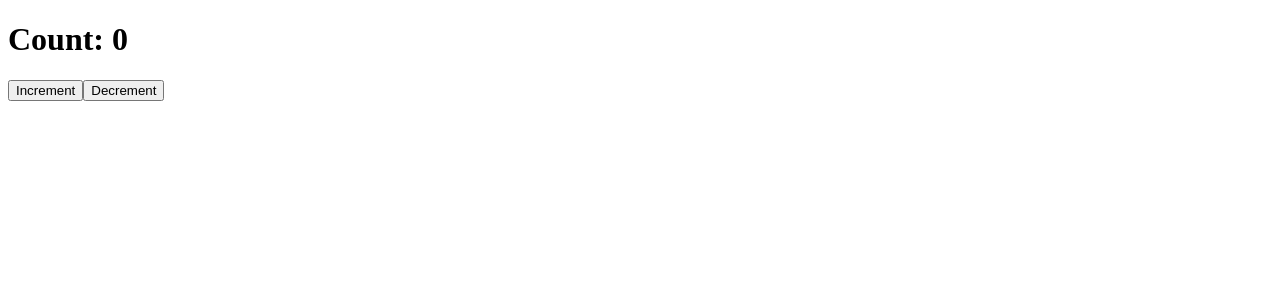
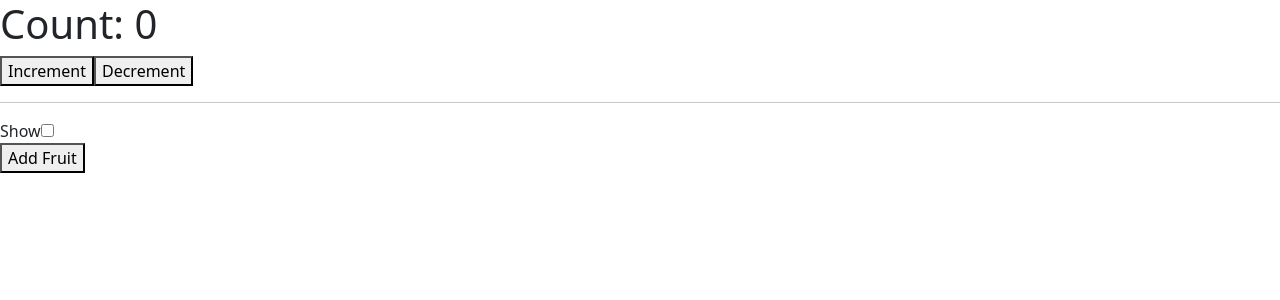
Before and after one commit to balili-melchorjr-developer/react-todo-list, a React (Vite) app: page / in a window 1280 px wide. Shown: the top 300 px of the page. Built offline with nearby package versions, Linux system fonts and the light colour scheme.

Commit message:
Working with React State

```diff
--- a/src/App.jsx
+++ b/src/App.jsx
@@ -6,7 +6,7 @@ function App() {
 
   const [count, setCount] = useState(0) //[statename, set+set_name]
   const [name, setName] = useState("Devdotcode")
-  const [isChecked, setIsCheckd] = useState(false)
+  const [isChecked, setIsChecked] = useState(false)
   const [fruits, setFruits] = useState(["Apple", "Mango", "Durian"])
   const [person, setPerson] = useState({name: "Justin", age: 21})
 
@@ -22,12 +22,42 @@ function App() {
     }
   }
 
+  const handleShowFruits = () => {
+    setIsChecked(!isChecked)
+  }
+
+  const handleAddFruit = () => {
+    setFruits([...fruits, "Pineapple"])
+  }
+
+  const handleRemoveFruit = (fruitIndex) => {
+      const filteredFruits = fruits.filter((fruit, index) => index !== fruitIndex
+    )
+
+    setFruits(filteredFruits)
+  }
+
   return (
     <>
       <h1>Count: {count}</h1>
       <button onClick={handleIncrement}>Increment</button>
-
       <button onClick={handleDecrement}>Decrement</button>
+      <hr />
+      <div>
+        <label>Show</label>
+        <input type="checkbox" onChange={handleShowFruits} checked={isChecked} />
+      </div>
+      <button onClick={handleAddFruit}>Add Fruit</button>
+      <ul className="list-group">
+        {isChecked && fruits.map((fruit, index) => {
+          return (
+            <div key={index} >
+              <li className="list-group-items">{fruit}</li>
+              <button className="btn btn-danger" onClick={() => handleRemoveFruit(index)}>Remove Fruits</button>
+            </div>
+          )
+        })}
+      </ul>
     </>
   )
 }
--- a/src/main.jsx
+++ b/src/main.jsx
@@ -1,6 +1,7 @@
 import React from 'react'
 import ReactDOM from 'react-dom/client'
 import App from './App.jsx'
+import "bootstrap/dist/css/bootstrap.css"
 
 ReactDOM.createRoot(document.getElementById('root')).render(
   <React.StrictMode>
```
